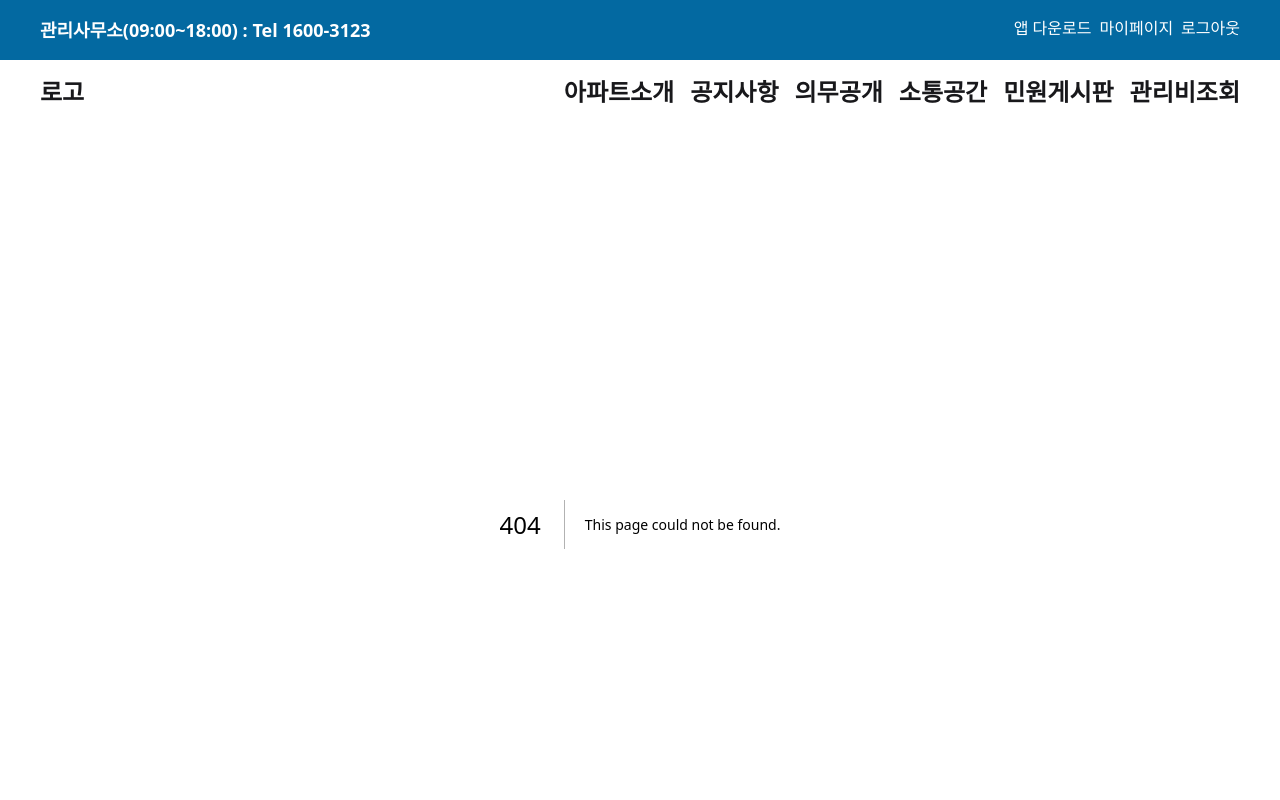
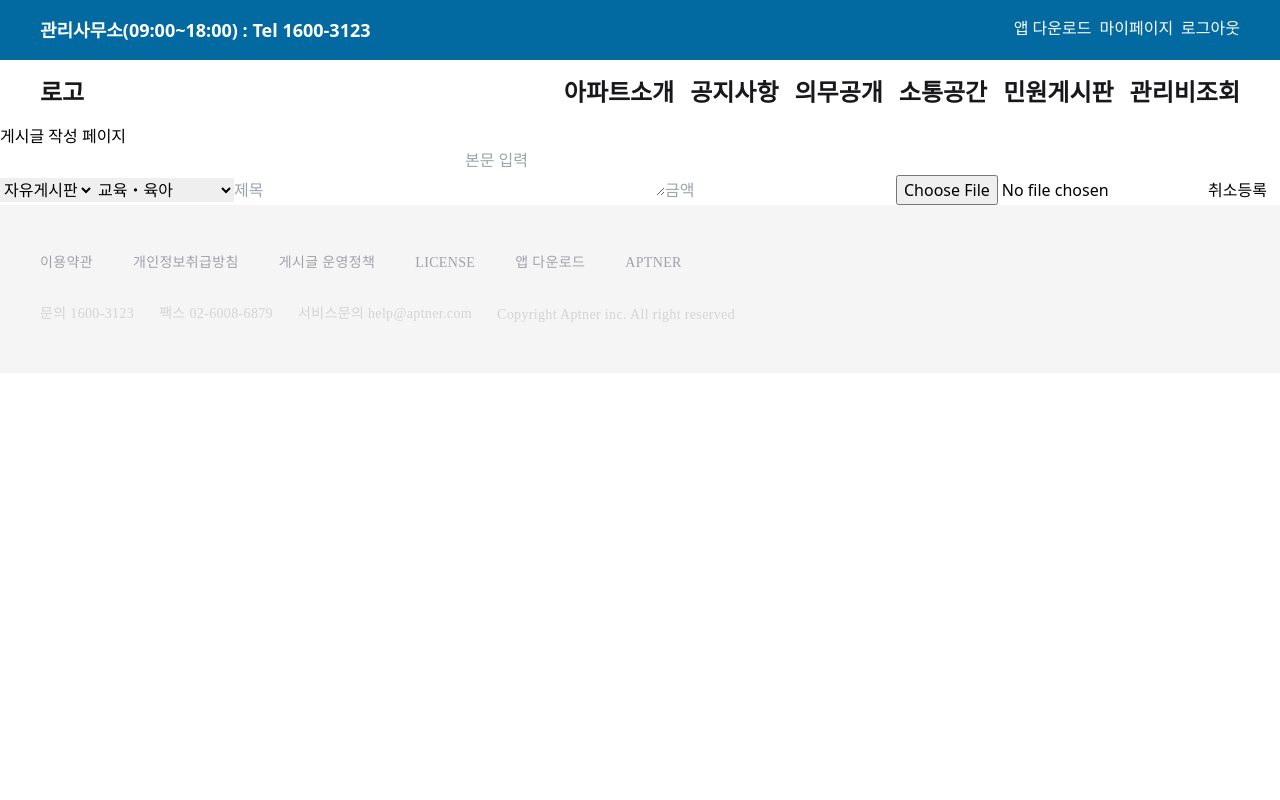
Before and after one commit to fastcampus-711/frontend, a Next.js app: page /edit in a window 1280 px wide. Before the commit this address had no page. Shown: the top 800 px of the page. Built offline with nearby package versions, Linux system fonts and the light colour scheme.

Commit message:
feat : 소통공간 라우팅 및 컴포넌트 분리

```diff
--- /dev/null
+++ b/app/api/community/[category]/route.ts
@@ -0,0 +1,21 @@
+import type { NextRequest } from "next/server"
+
+export const GET = async (
+  request: NextRequest,
+  context: { params: { category: string } }
+) => {
+  const { category } = context.params
+  try {
+    const response = await fetch(`http://localhost:3001/${category}/`, {
+      cache: "no-store"
+    })
+    if (response.ok) {
+      const responseData = await response.json()
+      return Response.json(responseData)
+    } else {
+      console.error("게시물 불러오기를 실패했습니다.")
+    }
+  } catch (error) {
+    console.error("에러 발생:", error)
+  }
+}
--- /dev/null
+++ b/app/community/[category]/page.tsx
@@ -0,0 +1,34 @@
+import FreeBoardContent from "@/components/FreeBoardContent"
+import ShareMarketContent from "@/components/ShareMarketContent"
+import QnaContent from "@/components/QnaContent"
+
+export default async function Page({
+  params
+}: {
+  params: { category: string }
+}) {
+  const { category } = params
+  console.log(category)
+  const res = await fetch(
+    `${process.env.NEXT_PUBLIC_CLIENT_URL}/api/community/${category}`
+  )
+  const responseData = await res.json()
+  let componentProps = { responseData }
+  let contentComponent
+
+  if (category === "qna") {
+    contentComponent = <QnaContent {...componentProps} />
+  } else if (category === "sharemarket") {
+    contentComponent = <ShareMarketContent {...componentProps} />
+  } else if (category === "freeboard") {
+    contentComponent = <FreeBoardContent {...componentProps} />
+  } else {
+    contentComponent = null
+  }
+  return (
+    <>
+      <p>소통공간</p>
+      {contentComponent}
+    </>
+  )
+}
--- a/app/community/page.tsx
+++ /dev/null
@@ -1,7 +0,0 @@
-export default function Community() {
-  return (
-    <>
-      <h1>소통공간</h1>
-    </>
-  )
-}
--- /dev/null
+++ b/app/edit/page.tsx
@@ -0,0 +1,127 @@
+"use client"
+
+import { getToday } from "@/utils/todayUtil"
+import { useEffect, useState } from "react"
+
+export default function Edit() {
+  const [subcategoryOptions, setSubcategoryOptions] = useState([])
+
+  const handleCategoryChange = e => {
+    const category = e.target.value
+    if (category === "freeboard") {
+      setSubcategoryOptions([
+        { value: "edu", label: "교육・육아" },
+        { value: "hobby", label: "취미・운동" },
+        { value: "life", label: "생활・편의" },
+        { value: "food", label: "음식・카페" },
+        { value: "hospital", label: "병원・약국" },
+        { value: "fix", label: "수리・시공" },
+        { value: "invest", label: "투자・부동산" },
+        { value: "apart", label: "아파트・동네소식" },
+        { value: "travel", label: "여행" },
+        { value: "info", label: "살림정보" },
+        { value: "circle", label: "모임・동호회" },
+        { value: "etc", label: "기타" }
+      ])
+    } else if (category === "sharemarket") {
+      setSubcategoryOptions([
+        { value: "used", label: "중고거래" },
+        { value: "share", label: "무료나눔" }
+      ])
+    } else {
+      // qna일 때는 서브카테고리를 비움
+      setSubcategoryOptions([])
+    }
+  }
+
+  useEffect(() => {
+    // 컴포넌트가 처음 렌더링될 때 자유게시판 카테고리에 해당하는 서브카테고리 설정
+    handleCategoryChange({ target: { value: "freeboard" } })
+  }, []) // 빈 배열을 전달하여 컴포넌트가 처음 렌더링될 때만 실행되도록 함
+
+  const handleUpdate = async e => {
+    e.preventDefault()
+    const formData = new FormData(e.currentTarget)
+    const issaled = true
+    const isnew = true
+    const category = formData.get("category")
+    const subcategory = formData.get("subcategory")
+    const title = formData.get("title")
+    const content = formData.get("content")
+    const price = formData.get("price")
+    const nickname = "userNickname"
+    const date = getToday()
+    const updatedItem = {
+      issaled: issaled,
+      isnew: isnew,
+      category: category,
+      subcategory: subcategory,
+      title: title,
+      content: content,
+      price: price,
+      nickname: nickname,
+      date: date
+    }
+    const url = `http://localhost:3001/${category}`
+    try {
+      const response = await fetch(url, {
+        method: "POST",
+        headers: {
+          "Content-Type": "application/json"
+        },
+        body: JSON.stringify(updatedItem)
+      })
+
+      if (response.ok) {
+        const responseData = await response.json()
+      } else {
+        console.error("게시물 등록을 실패했습니다.")
+      }
+    } catch (error) {
+      console.error("에러 발생:", error)
+    }
+  }
+  return (
+    <>
+      <h1>게시글 작성 페이지</h1>
+      <form onSubmit={handleUpdate}>
+        <select
+          name="category"
+          defaultValue={"freeboard"}
+          onChange={handleCategoryChange}>
+          <option value="freeboard">자유게시판</option>
+          <option value="sharemarket">나눔장터</option>
+          <option value="qna">qna</option>
+        </select>
+        <select
+          name="subcategory"
+          defaultValue={""}>
+          {subcategoryOptions.map(option => (
+            <option
+              key={option.value}
+              value={option.value}>
+              {option.label}
+            </option>
+          ))}
+        </select>
+        <input
+          type="text"
+          name="title"
+          placeholder="제목"
+        />
+        <textarea
+          placeholder="본문 입력"
+          name="content"
+        />
+        <input
+          type="text"
+          name="price"
+          placeholder="금액"
+        />
+        <input type="file" />
+        <button>취소</button>
+        <button type="submit">등록</button>
+      </form>
+    </>
+  )
+}
--- /dev/null
+++ b/components/FreeBoardContent.tsx
@@ -0,0 +1,12 @@
+type ResponseData = {
+  title: string
+}[]
+
+export default function FreeBoardContent({
+  responseData
+}: {
+  responseData: ResponseData
+}) {
+  console.log(responseData)
+  return <div>자유게시판</div>
+}
--- /dev/null
+++ b/components/QnaContent.tsx
@@ -0,0 +1,12 @@
+type ResponseData = {
+  title: string
+}[]
+
+export default function QnaContent({
+  responseData
+}: {
+  responseData: ResponseData
+}) {
+  console.log(responseData)
+  return <div>QnA</div>
+}
--- /dev/null
+++ b/components/ShareMarketContent.tsx
@@ -0,0 +1,12 @@
+type ResponseData = {
+  title: string
+}[]
+
+export default function ShareMarketContent({
+  responseData
+}: {
+  responseData: ResponseData
+}) {
+  console.log(responseData)
+  return <div>나눔장터</div>
+}
--- /dev/null
+++ b/utils/todayUtil.js
@@ -0,0 +1,7 @@
+export function getToday() {
+  const currentDate = new Date()
+  const year = currentDate.getFullYear()
+  const month = String(currentDate.getMonth() + 1).padStart(2, "0")
+  const day = String(currentDate.getDate()).padStart(2, "0")
+  return `${year}-${month}-${day}`
+}
```
